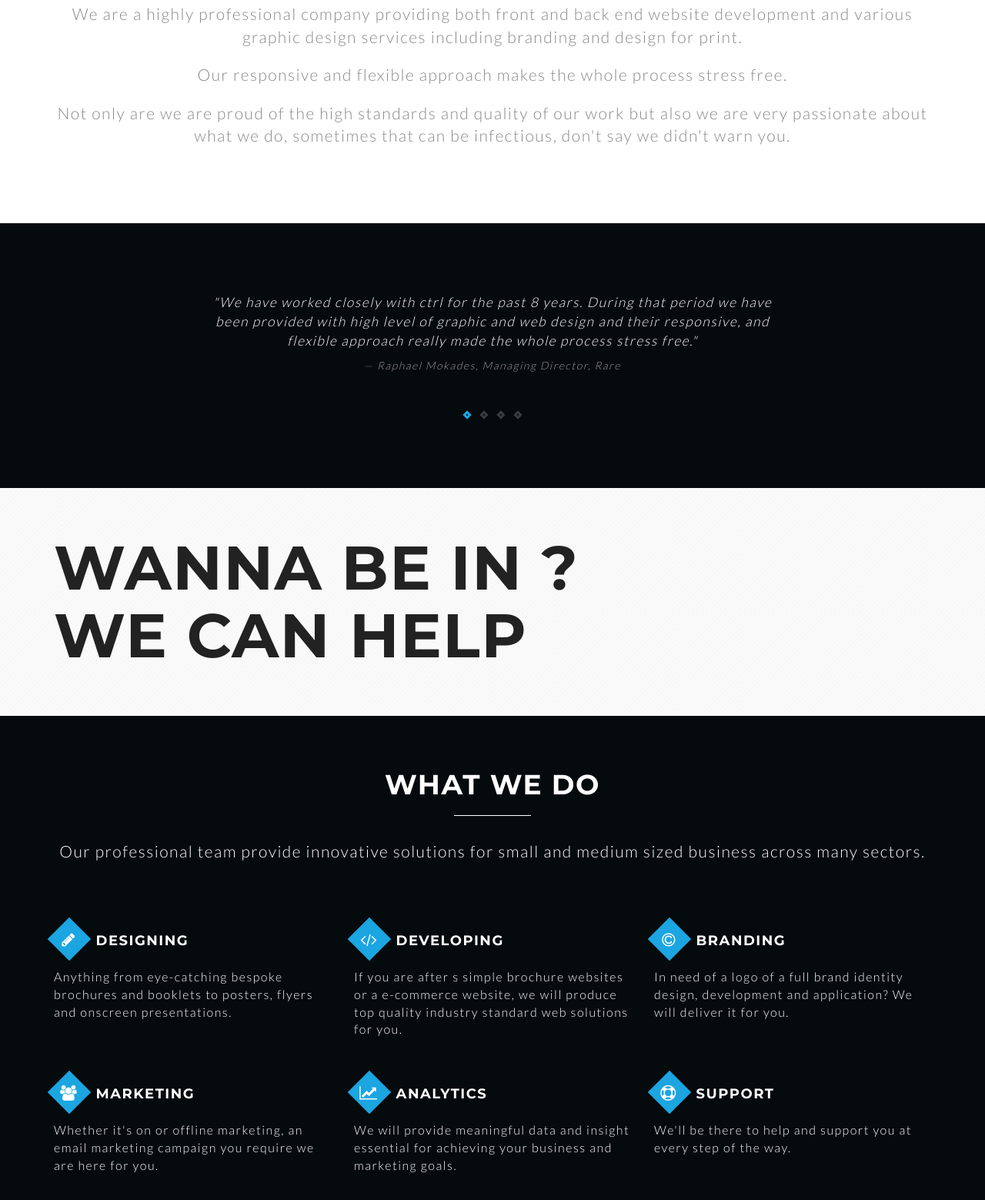
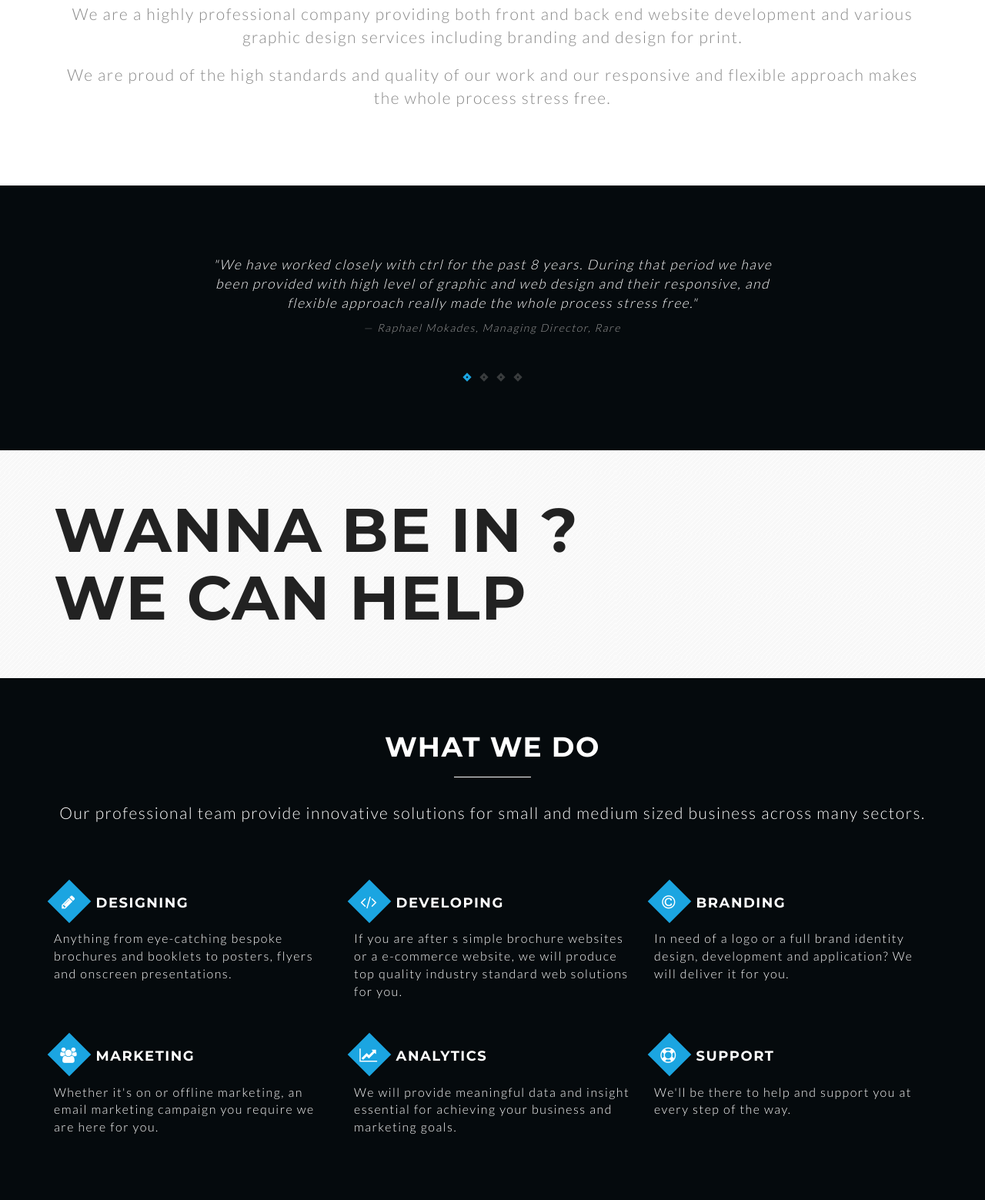
Before and after one commit to sasha1147/ctrl, a plain HTML site: page index.html in a window 1280 px wide. Shown: the part 957-2516 px from the top of the page at 77% size. Drawn offline with nearby package versions, Linux system fonts and the light colour scheme.

Commit message:
menjao tekst

```diff
--- a/index.html
+++ b/index.html
@@ -156,9 +156,8 @@
 								<p class="lead text-gray">
 									We are a highly professional company providing both front and back end website development and various graphic design services including branding and design for print.</p>
 
-                                <p class="lead text-gray">Our responsive and flexible approach makes the whole process stress free. </p>
+                                <p class="lead text-gray">We are proud of the high standards and quality of our work and our responsive and flexible approach makes the whole process stress free. </p>
 
-<p class="lead text-gray">Not only are we are proud of the high standards and quality of our work but also we are very passionate about what we do, sometimes that can be infectious, don't say we didn't warn you.	</p>
 							</div>
 						</div>
 					</div>
@@ -288,7 +287,7 @@ we can help </h2>
 											<h4>Branding</h4>
 										</div>
 										<div class="info-box-info">
-											<p>In need of a logo of a full brand identity design, development and application? We will deliver it for you.</p>
+											<p>In need of a logo or a full brand identity design, development and application? We will deliver it for you.</p>
 										</div>
 									</div>
 								</div>
@@ -966,7 +965,7 @@ document.write(name + '@' + domain + '</a>');
 						<div class="row">
 							<div class="col-md-6">
 								<div class="copyright">
-									Copyright © ctrl solutions. All Rights Reserved								</div>
+									Copyright © 2017 ctrl solutions. All Rights Reserved								</div>
 							</div>
 
                       </div>
```
